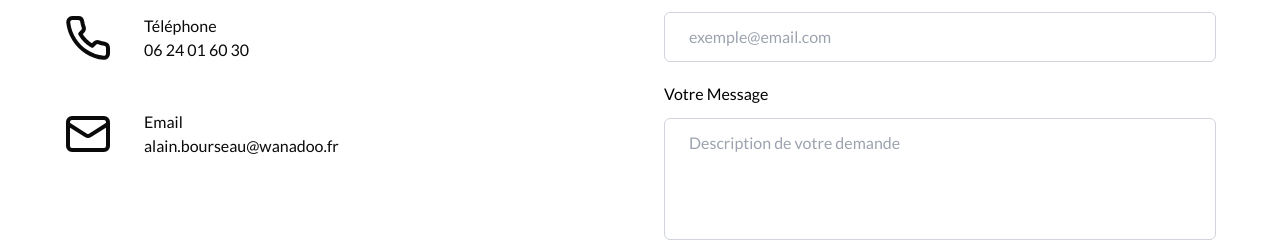
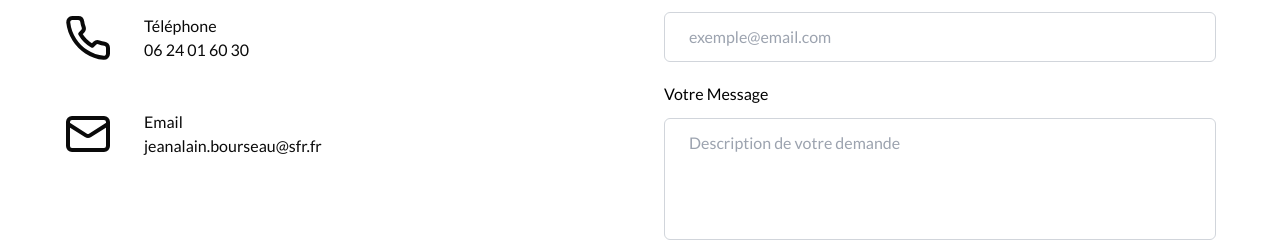
Before and after one commit to SebastienLaurentt/Galopins-Next-V2, a Next.js app: page /adhesion in a window 1280 px wide. Shown: the part 1640-1882 px from the top of the page. Built offline with nearby package versions, Linux system fonts and the light colour scheme.

Commit message:
update contact email

```diff
--- a/app/(root)/adhesion/page.tsx
+++ b/app/(root)/adhesion/page.tsx
@@ -96,7 +96,7 @@ function Adhesion() {
                   <Mail size={48} />
                   <div className="flex flex-col">
                     <span>Email</span>
-                    <span>alain.bourseau@wanadoo.fr</span>
+                    <span>jeanalain.bourseau@sfr.fr</span>
                   </div>
                 </div>
               </li>
```
